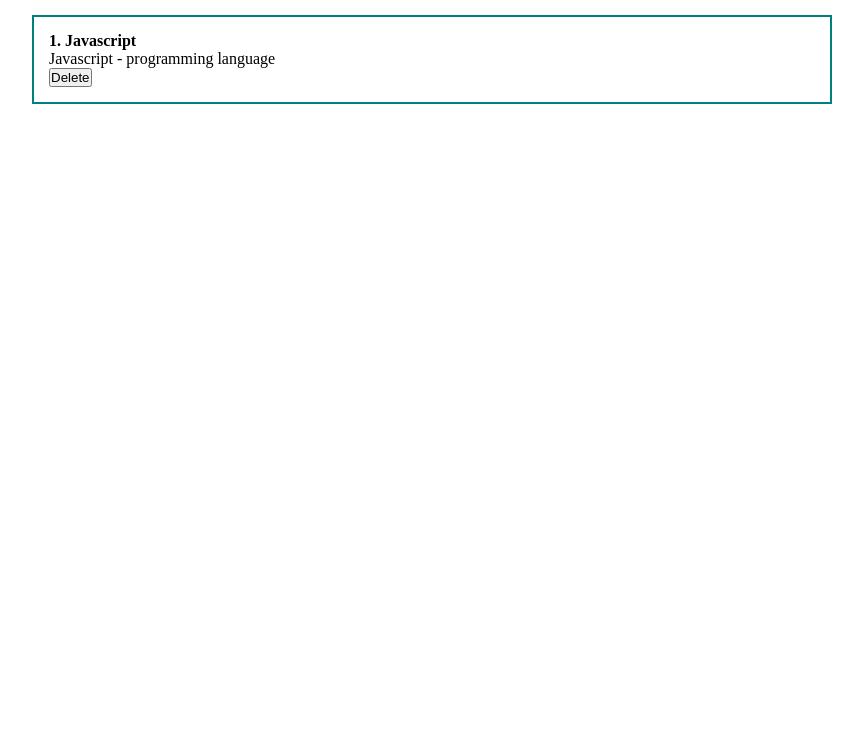
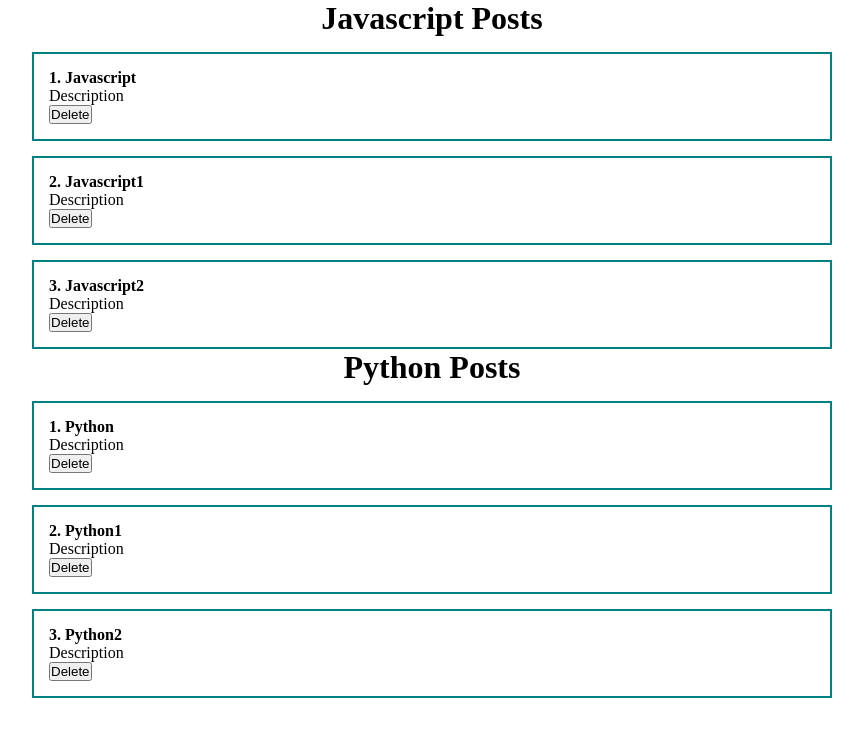
Before and after one commit to DmitriKulkov/ReactFirstTry, a React (Create React App) app in the folder react-first-try/: page / in a window 1280 px wide. Shown: the top 736 px of the page, without its empty margins (208-1071 px from the left). Built offline with nearby package versions, Linux system fonts and the light colour scheme.

Commit message:
Props & Lists

```diff
--- a/react-first-try/src/App.js
+++ b/react-first-try/src/App.js
@@ -2,22 +2,24 @@
 import Counter from "./components/Counter";
 import ClassCounter from "./components/ClassCounter";
 import "./styles/App.css"
+import PostItem from "./components/PostItem";
+import PostList from "./components/PostList";
 function App() {
-  const [value, setValue] = useState("Input Text")
+  const [posts, setPosts] = useState([
+      {id: 1, title: "Javascript", body: "Description"},
+      {id: 2, title: "Javascript1", body: "Description"},
+      {id: 3, title: "Javascript2", body: "Description"},
+  ])
+  const [posts2, setPosts2] = useState([
+      {id: 1, title: "Python", body: "Description"},
+      {id: 2, title: "Python1", body: "Description"},
+      {id: 3, title: "Python2", body: "Description"},
+  ])
 
   return (
       <div className="App">
-        <div className="post">
-          <div className="post__content">
-              <strong>1. Javascript</strong>
-              <div>
-                  Javascript - programming language
-              </div>
-              <div className="post__btns">
-                  <button>Delete</button>
-              </div>
-          </div>
-        </div>
+        <PostList posts={posts} title="Javascript Posts"/>
+        <PostList posts={posts2} title="Python Posts"/>
       </div>
   );
 }
--- /dev/null
+++ b/react-first-try/src/components/PostItem.jsx
@@ -0,0 +1,19 @@
+import React from "react";
+
+const  PostItem = (props) => {
+    return(
+        <div className="post">
+            <div className="post__content">
+                <strong>{props.post.id}. {props.post.title}</strong>
+                <div>
+                    {props.post.body}
+                </div>
+                <div className="post__btns">
+                    <button>Delete</button>
+                </div>
+            </div>
+        </div>
+    )
+}
+
+export default PostItem
--- /dev/null
+++ b/react-first-try/src/components/PostList.jsx
@@ -0,0 +1,17 @@
+import React from 'react';
+import PostItem from "./PostItem";
+
+const PostList = ({posts, title}) => {
+    return (
+        <div>
+            <h1 style={{textAlign: "center"}}>
+                {title}
+            </h1>
+            {posts.map((post)=>
+                <PostItem post={post} key={post.id}/>
+            )}
+        </div>
+    );
+};
+
+export default PostList;
```
